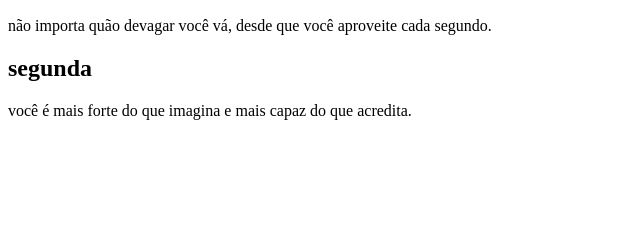
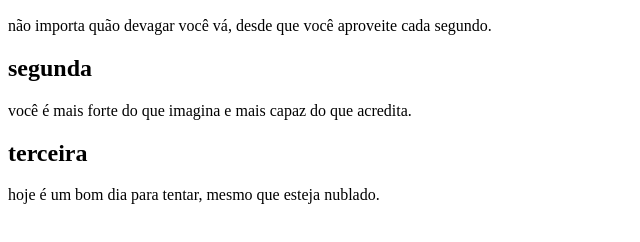
Before and after one commit to RafaApS/Projeto1Bootcamp, a plain HTML site: page index.html in a window 1280 px wide. Shown: the part 110-352 px from the top of the page, without its empty margins (0-640 px from the left). Drawn offline with Linux system fonts and the light colour scheme.

Commit message:
frase motivacional 3

```diff
--- a/index.html
+++ b/index.html
@@ -15,7 +15,8 @@
     <p>não importa quão devagar você vá, desde que você aproveite cada segundo.</p>
     <h2>segunda</h2>
     <p>você é mais forte do que imagina e mais capaz do que acredita.</p>
-
+    <h2>terceira</h2>
+    <p>hoje é um bom dia para tentar, mesmo que esteja nublado.</p>
 </div>
 </body>
 </html>
```
